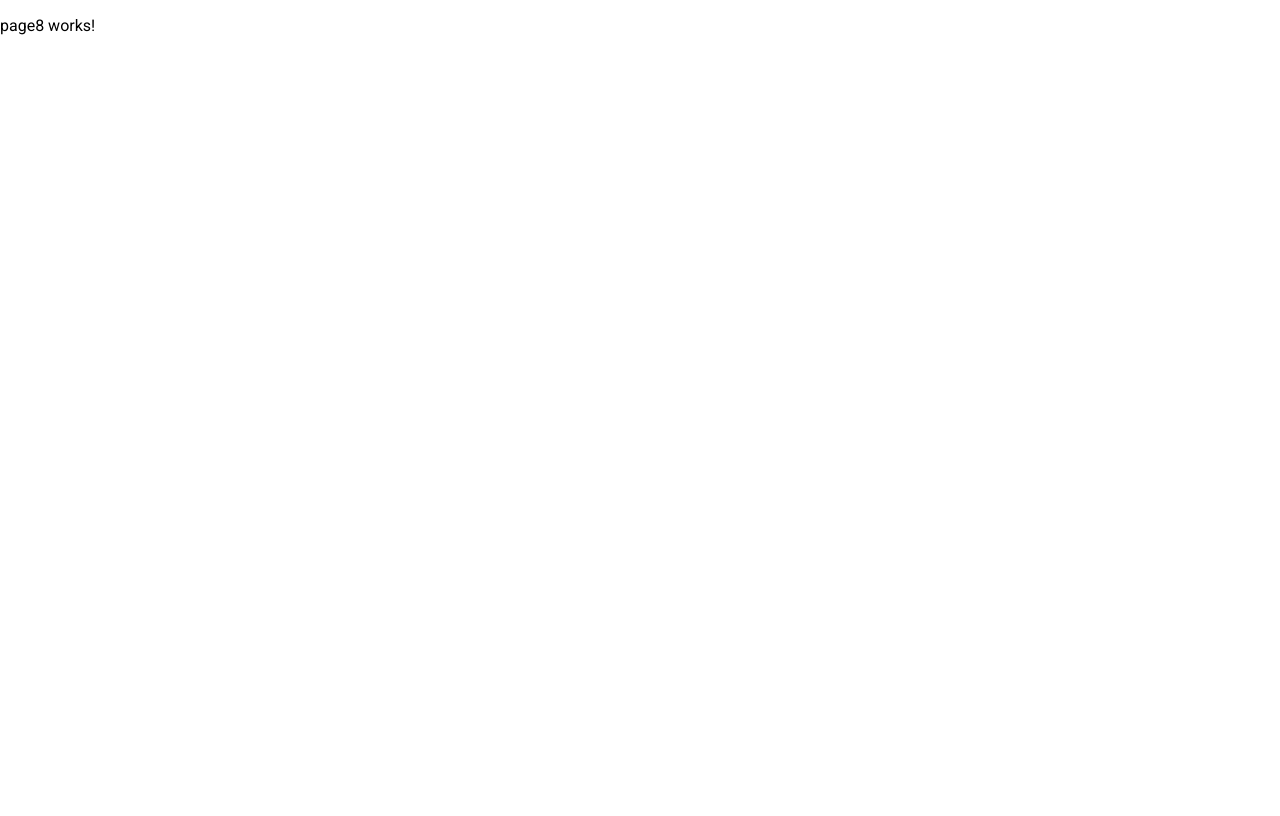
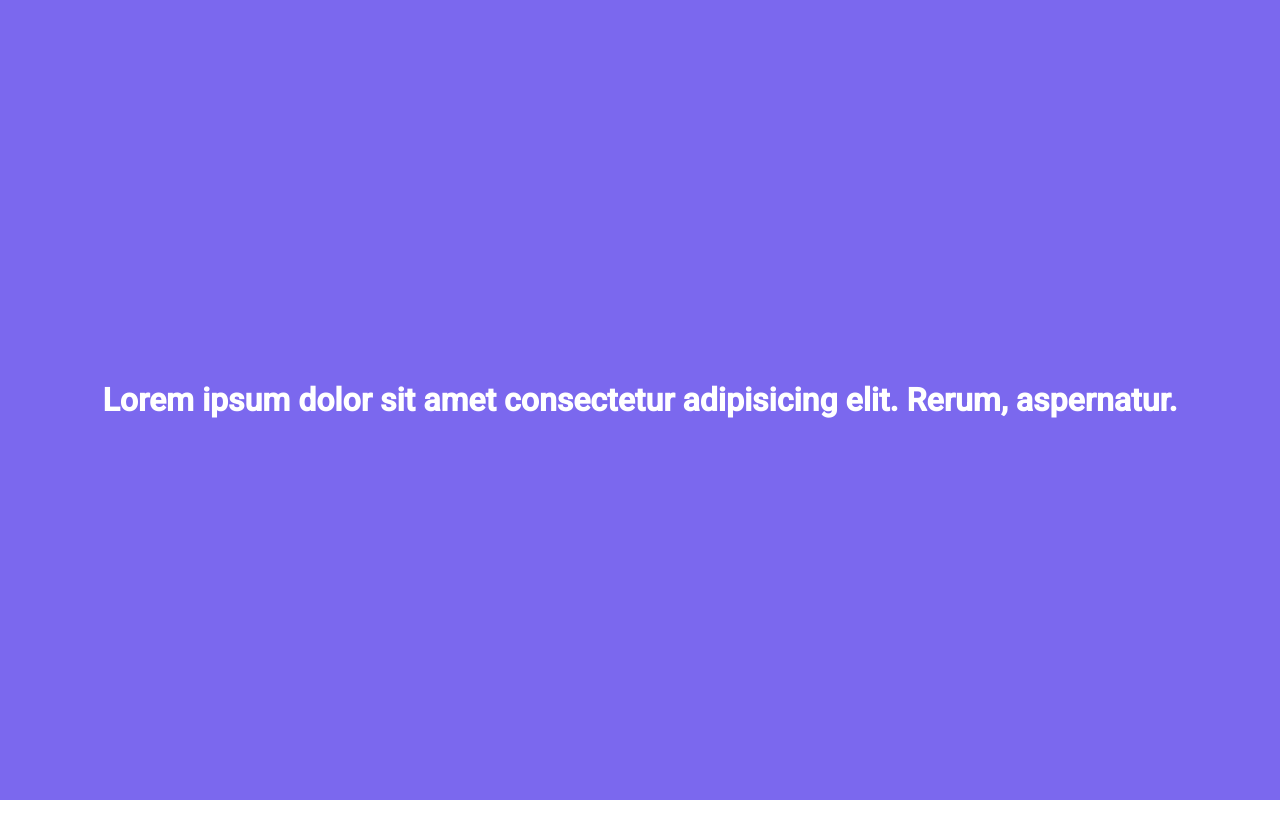
Before and after one commit to junkbin/layout-tutorial, an Angular app: page /page8 in a window 1280 px wide. Built offline with nearby package versions, Linux system fonts and the light colour scheme.

Commit message:
page8 baiscs

```diff
--- a/src/app/page8/page8.component.css
+++ b/src/app/page8/page8.component.css
@@ -0,0 +1,14 @@
+.container{
+    height: 100vh;
+    background: mediumslateblue;
+    color:white;
+    font-weight: bold;
+    font-size: xx-large;
+    padding-left: 20px;
+    padding-right:20px;
+    text-align: justify;
+
+    display: flex;
+    justify-content: center;
+    align-items: center;
+}
--- a/src/app/page8/page8.component.html
+++ b/src/app/page8/page8.component.html
@@ -1,3 +1,3 @@
-<p>
-  page8 works!
-</p>
+<div class="container">
+  Lorem ipsum dolor sit amet consectetur adipisicing elit. Rerum, aspernatur.
+</div>
```
